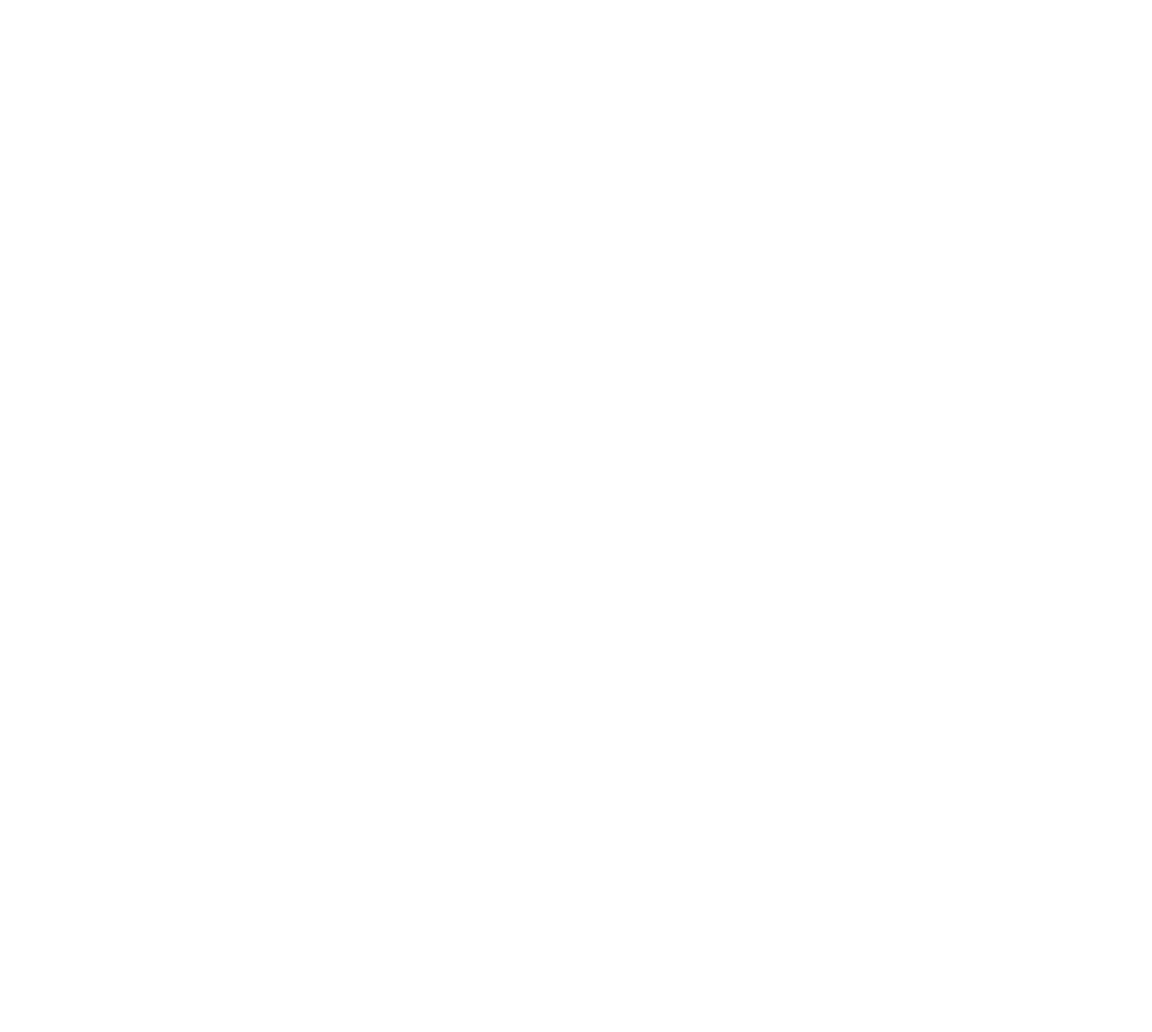
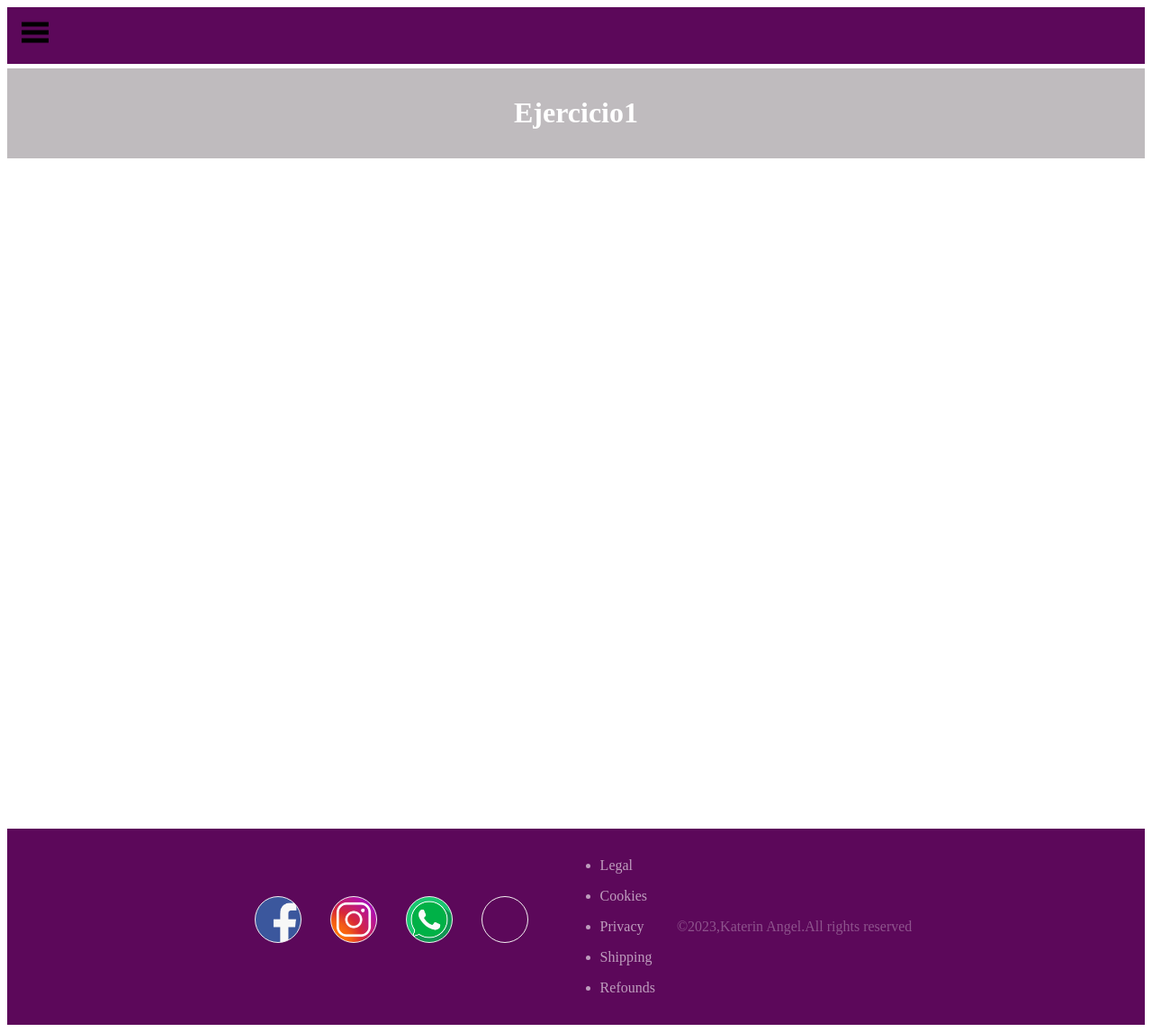
Before and after one commit to kat7058/GuiaKodigo, a plain HTML site: page ejercicio1.html in a window 1280 px wide. Shown: the whole page at 90% size. Before the commit the page ends 800 px from the top, so only its background shows below. Drawn offline with Linux system fonts and the light colour scheme.

Commit message:
Ejercicio 1

```diff
--- a/css/style.css
+++ b/css/style.css
@@ -46,8 +46,7 @@ main{
     transition: margin-left .5s;
     overflow:hidden;
     text-align: center;
-    padding: auto;
-    margin: auto;
+    height: 850px;
 
 }
 body {
@@ -88,10 +87,13 @@ a svg{
   &:hover{
     #transform:rotate(180deg);
   }
-}
+
+
+
 #ico{
   display: none;
 }
+
 .menu{
     background: #5e034a;
     display: none;
@@ -99,6 +101,9 @@ a svg{
     width: 320px;
     @include border-radius(5px);
     #transition: all 0.5s ease;
+
+
+}
 
   a{
     display: block;
@@ -226,7 +231,7 @@ footer{
     margin: 5px 5px ;
     opacity: 0.6;
     color:#5c085a;
-    font-size: 45px;
+    font-size: 35px;
 
 }
 section{
--- a/ejercicio1.html
+++ b/ejercicio1.html
@@ -4,9 +4,68 @@
     <meta charset="UTF-8">
     <meta http-equiv="X-UA-Compatible" content="IE=edge">
     <meta name="viewport" content="width=device-width, initial-scale=1.0">
-    <title>Document</title>
+    <title>Ejercicio 1</title>
+    <link rel="stylesheet" href="css/style.css">
 </head>
 <body>
+    <div id="sideNavigation" class="sidenav">
+        <a href="javascript:void(0)" class="closebtn" onclick="closeNav()">&times:</a>
+        <a href="index.html">Inicio</a>
+        <a href="ejercicio1.html">Ejercicio 1</a>
+        <a href="ejercicio2.html">Ejercicio 2</a>
+        <a href="ejercicio3.html">Ejercicio 3</a>
+        <a href="ejercicio4.html">Ejercicio 4</a>
+        <a href="ejercicio5.html">Ejercicio 5</a>
+        <a href="ejercicio6.html">Ejercicio 6</a>
+        <a href="ejercicio7.html">Ejercicio 7</a>
+        <a href="ejercicio8.html">Ejercicio 8</a>
+        <a href="ejercicio9.html">Ejercicio 9</a>
+        <a href="ejercicio10.html">Ejercicio 10</a>
+    </div>
+    <nav class="topnav">
+        <a href="#" onclick="openNav()">
+        <svg width="30" height="30" id="icoOpen">
+            <path d="M0,5 30,5" stroke="#000" stroke-width="5"/>
+            <path d="M0,14 30,14" stroke="#000" stroke-width="5"/>
+            <path d="M0,23 30,23" stroke="#000" stroke-width="5"/>
+        </svg>
+        </a>
+    </nav>
 
+   <main>
+    <div id="main">
+        <h1>Ejercicio1 </h1>
+
+
+    </div>
+
+</main>
 </body>
+<script>
+    function openNav(){
+      document.getElementById("sideNavigation").style.width="250px";
+      document.getElementById("main").style.marginLeft="250px";
+  }
+
+  function closeNav(){
+      document.getElementById("sideNavigation").style.width="0";
+      document.getElementById("main").style.marginLeft="0";
+  }
+  </script>
+  <footer>
+  <div class="social-icons-container">
+      <a href="" class="social-icon"></a>
+      <a href="" class="social-icon"></a>
+      <a href="" class="social-icon"></a>
+      <a href="" class="social-icon"></a>
+  </div>
+  <ul>
+      <li class="menu-item">Legal</li>
+      <li class="menu-item">Cookies</li>
+      <li class="menu-item">Privacy</li>
+      <li class="menu-item">Shipping</li>
+      <li class="menu-item">Refounds</li>
+  </ul>
+  <span class="copyright">&copy;2023,Katerin Angel.All rights reserved</span>
+  </footer>
 </html>
```
Lines whose indentation alone changed are shown as unchanged.
